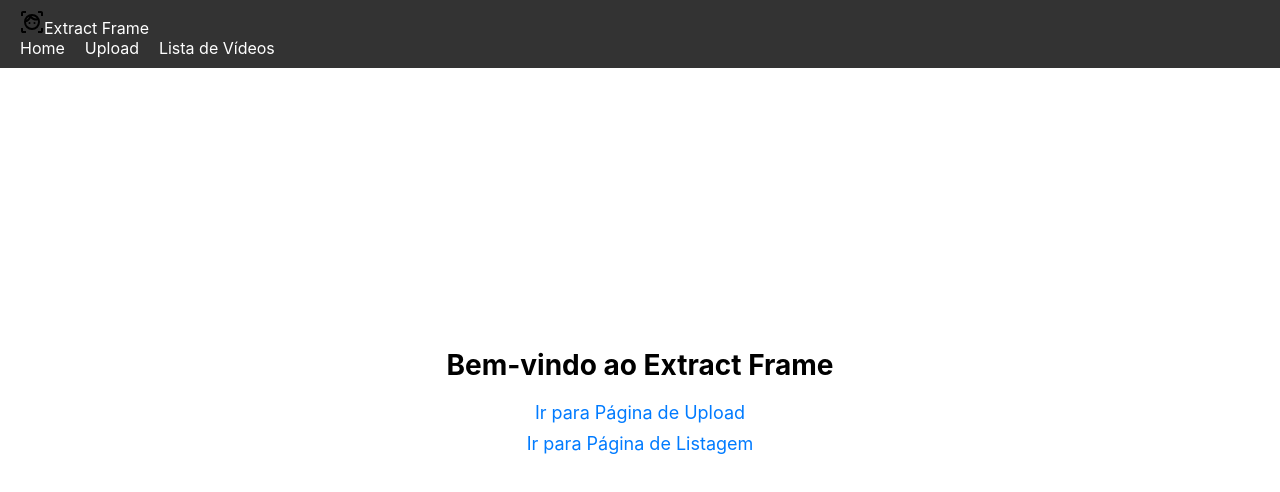
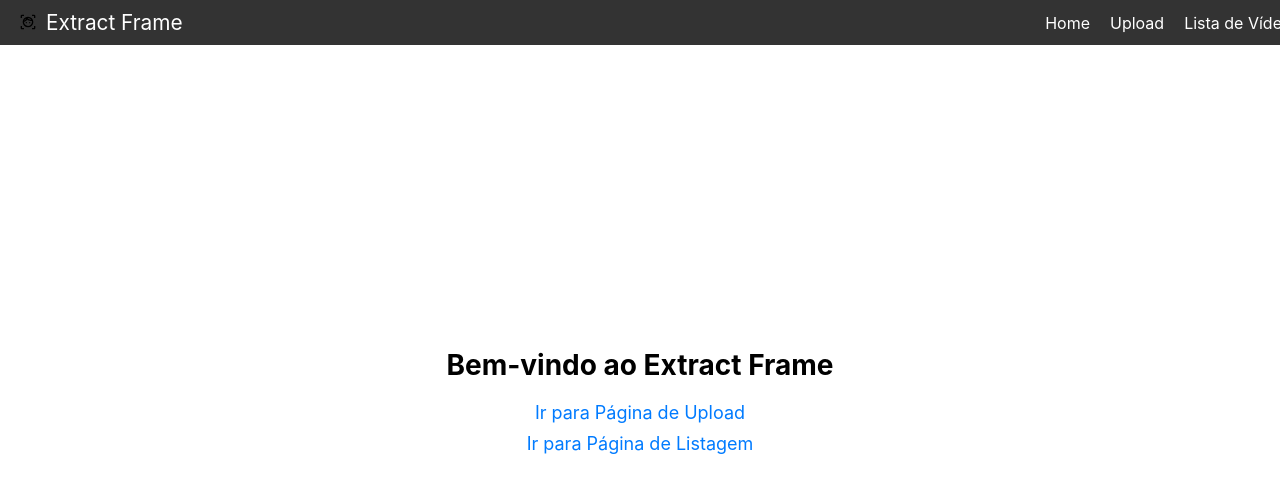
Before and after one commit to yurissena/extract-frames, a React (Create React App) app in the folder community/: page / in a window 1280 px wide. Shown: the top 492 px of the page. Built offline with nearby package versions, Linux system fonts and the light colour scheme.

Commit message:
🎨 Update navbar styles

```diff
--- a/community/src/styles/navbar.css
+++ b/community/src/styles/navbar.css
@@ -1,29 +1,50 @@
 .main-navbar {
+  display: flex;
+  justify-content: space-between;
+  align-items: center;
   background-color: #333;
-  color: #fff;
   padding: 10px 20px;
   position: fixed;
   top: 0;
   left: 0;
   width: 100%;
+  z-index: 1000; /* Certifique-se de que a barra de navegação fique acima de outros elementos */
+}
+
+.name-logo {
+  display: flex;
+  align-items: center;
+  color: #fff;
+  text-decoration: none;
+}
+
+.name-logo img {
+  width: 1em;
+  height: 1em;
+  margin-right: 10px;
+}
+
+.name-logo span {
+  font-size: 1.3rem;
 }
 
 .main-navbar ul {
-  list-style: none;
+  list-style-type: none;
+  margin: 0;
   padding: 0;
-  margin: 0;
+  display: flex;
 }
 
 .main-navbar li {
-  display: inline-block;
-  margin-right: 20px;
+  margin-left: 20px;
 }
 
 .main-navbar a {
+  color: #fff;
   text-decoration: none;
-  color: #fff;
+  font-size: 1rem;
 }
 
 .main-navbar a:hover {
-  color: #f0f0f0;
+  color: #ccc;
 }
```
